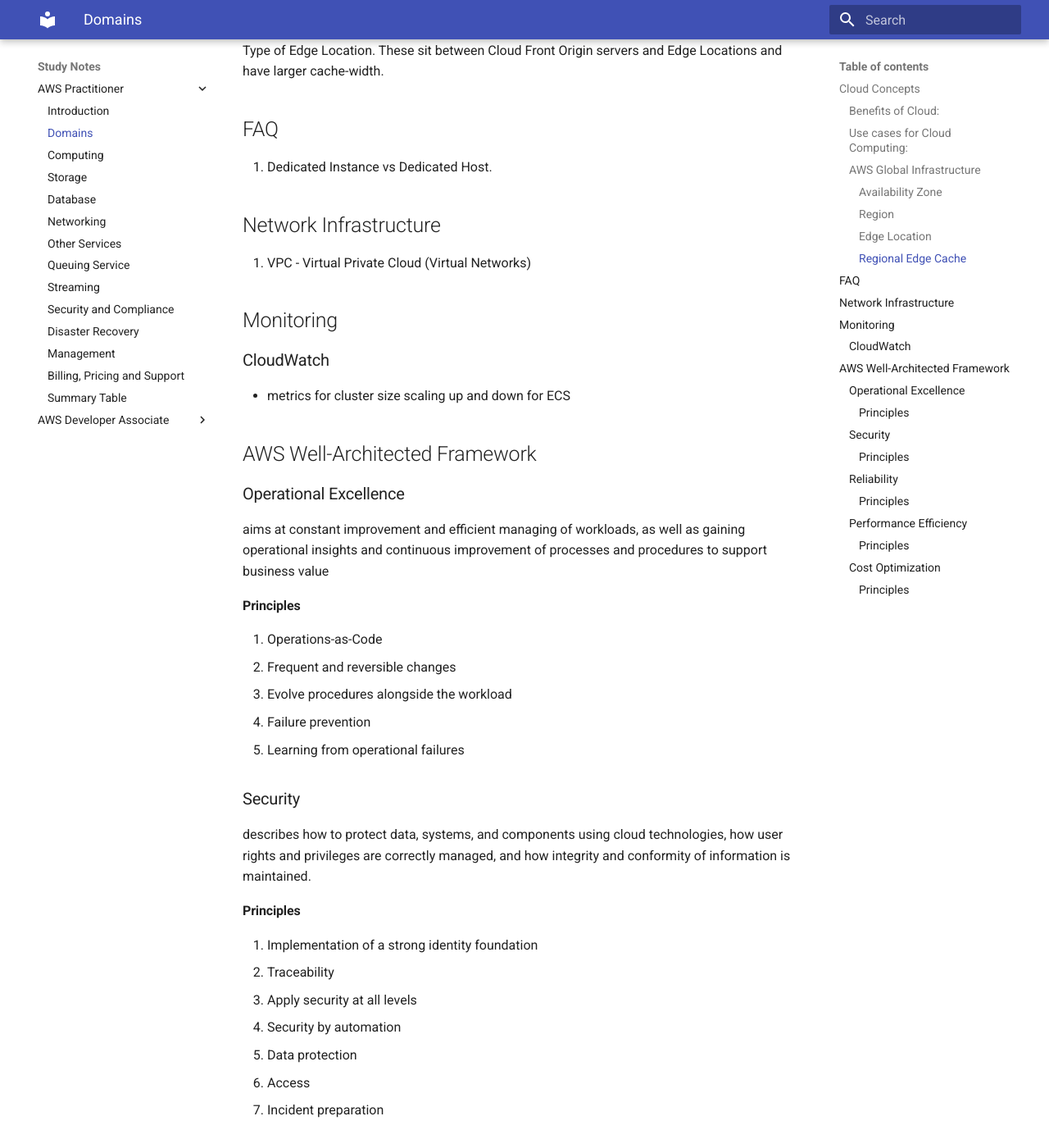
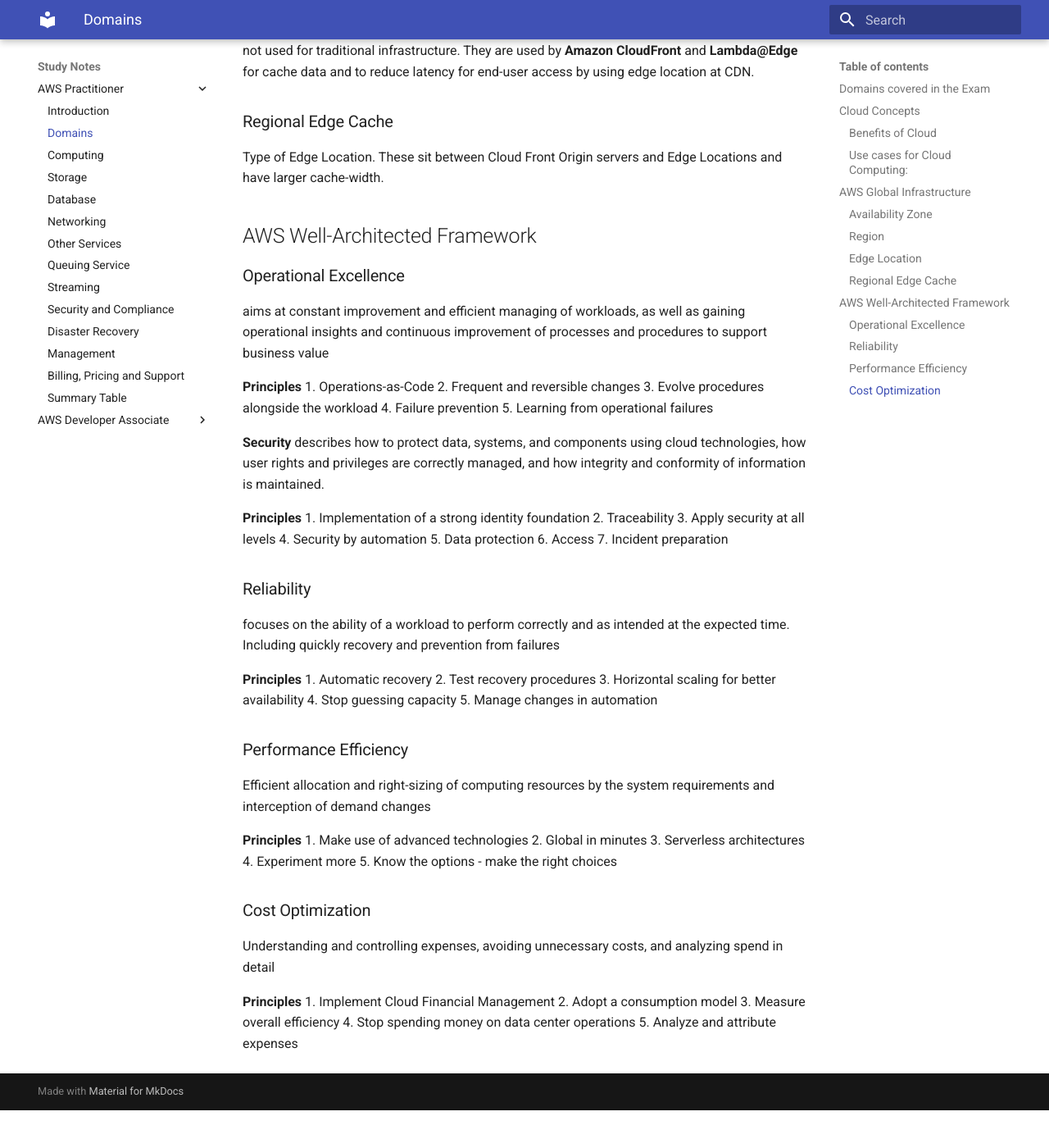
Before and after one commit to syed-islam/syed-islam.github.io, an MkDocs documentation site: the page built from docs/notes/aws-practitioner/domains.md, in a window 1280 px wide and 1400 px high, scrolled down 2225 px. Shown: the whole window at 82% size. Built offline with MkDocs 1.6.1 and Material for MkDocs 9.7.7, drawn with Linux system fonts in a browser that asks for light colours; after the commit the page ends 3579 px from its top, so only the background shows below that; some of the changed text lies outside the part shown.

Commit message:
Fixed domains.md

```diff
--- a/docs/notes/aws-practitioner/domains.md
+++ b/docs/notes/aws-practitioner/domains.md
@@ -1,4 +1,6 @@
-# Domains covered in the Exam
+# Domains
+
+## Domains covered in the Exam
 1. Security and Compliance
 2. Technology - CORE AWS services
 3. Billing and Pricing
@@ -27,7 +29,7 @@
 :   Replication across multiple geographical zones.
 
 
-### Benefits of Cloud:
+### Benefits of Cloud
 1. On-demand
 2. Scalibility
 3. Economy of Scale
@@ -42,8 +44,8 @@
 * Proof of Concepts.
 * Big Data and Data Manipulation
 
-### AWS Global Infrastructure
-#### Availability Zone
+## AWS Global Infrastructure
+### Availability Zone
 At least one more AZ close to an AZ with high-speed, low-latency connectivity for data replication. In reality multiple-AZs are linked together. AZs will be in the same geographic area but will have independent power and networking to ensure that failure in one doesn't impact another.
 
 Multi-AZ deployment is best practice and maintains high availability of infrastructure in architecture design.
@@ -52,7 +54,7 @@ AZ names us-east-1**a** may not designate the same AZ across accounts. This is d
 
 61 AZs at present with another 12 planned.
 
-#### Region
+### Region
 Region is made up of a group of AZs within a certain geographical region. Every region is independent of one another will have at least *three* AZs. Regional deployments help with:
 1. latency
 2. regulation, laws and compliance
@@ -66,41 +68,29 @@ Most services are region specific and not all services are available in every re
 
 20 Regions at present with another 4 planned.
 
-#### Edge Location
+### Edge Location
 Places in major cities and highly populated areas and far outnumber the number of AZs. They are not used for traditional infrastructure.
 They are used by **Amazon CloudFront** and **Lambda@Edge** for cache data and to reduce latency for end-user access by using edge location at CDN.
 
-#### Regional Edge Cache
+### Regional Edge Cache
 Type of Edge Location. These sit between Cloud Front Origin servers and Edge Locations and have larger cache-width.
-
-## FAQ
-1. Dedicated Instance vs Dedicated Host.
-
-## Network Infrastructure
-1. VPC - Virtual Private Cloud (Virtual Networks)
-
-
-## Monitoring
-### CloudWatch
- * metrics for cluster size scaling up and down for ECS
-
 
 ## AWS Well-Architected Framework
 
 ### Operational Excellence
 aims at constant improvement and efficient managing of workloads, as well as gaining operational insights and continuous improvement of processes and procedures to support business value
 
-#### Principles
+**Principles**
 1. Operations-as-Code
 2. Frequent and reversible changes
 3. Evolve procedures alongside the workload
 4. Failure prevention
 5. Learning from operational failures
 
-### Security
+**Security**
 describes how to protect data, systems, and components using cloud technologies, how user rights and privileges are correctly managed, and how integrity and conformity of information is maintained.
 
-#### Principles
+**Principles**
 1. Implementation of a strong identity foundation
 2. Traceability
 3. Apply security at all levels
@@ -112,7 +102,7 @@ describes how to protect data, systems, and components using cloud technologies,
 ### Reliability
 focuses on the ability of a workload to perform correctly and as intended at the expected time. Including quickly recovery and prevention from failures
 
-#### Principles
+**Principles**
 1. Automatic recovery
 2. Test recovery procedures
 3. Horizontal scaling for better availability
@@ -123,7 +113,7 @@ focuses on the ability of a workload to perform correctly and as intended at the
 ### Performance Efficiency
 Efficient allocation and right-sizing of computing resources by the system requirements and interception of demand changes
 
-#### Principles
+**Principles**
 1. Make use of advanced technologies
 2. Global in minutes
 3. Serverless architectures
@@ -133,7 +123,7 @@ Efficient allocation and right-sizing of computing resources by the system requi
 ### Cost Optimization
 Understanding and controlling expenses, avoiding unnecessary costs, and analyzing spend in detail
 
-#### Principles
+**Principles**
 1. Implement Cloud Financial Management
 2. Adopt a consumption model
 3. Measure overall efficiency
```
Also changed, not shown: docs/notes/aws-practitioner/other-services.md (+4 -0 lines).
